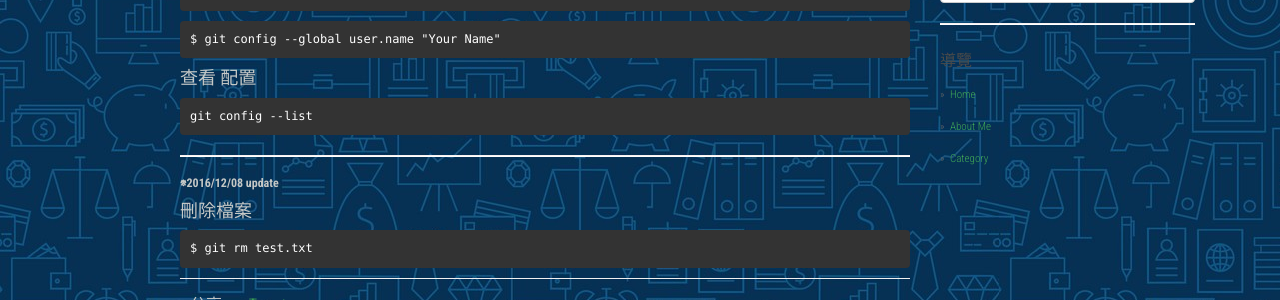
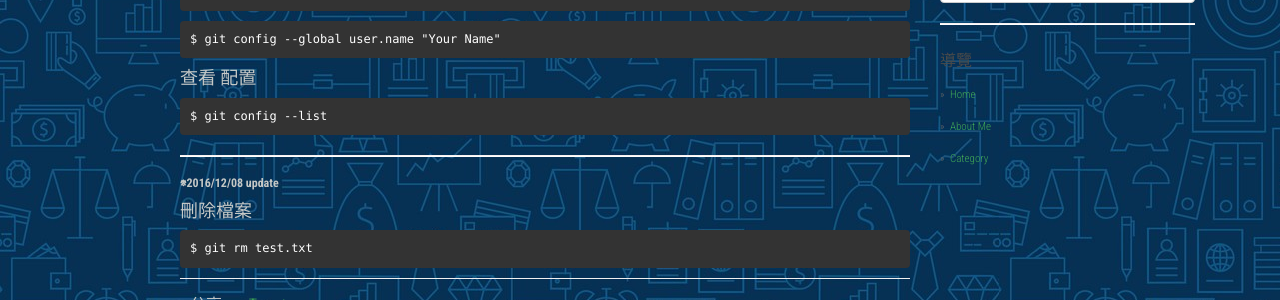
Before and after one commit to dyeat/dyeat.github.io, a Jekyll site: the page built from _posts/2018-11-25-github 常用指令.md, in a window 1280 px wide and 900 px high, scrolled down 897 px. Shown: the part 338-638 px from the top of the window. Built offline with Jekyll 4.4.1, drawn with Linux system fonts in a browser that asks for light colours; nearby versions of some CDN libraries; comment, search, counter and statistics services are not loaded.

```diff
--- a/_posts/2018-11-25-github 常用指令.md
+++ b/_posts/2018-11-25-github 常用指令.md
@@ -48,7 +48,7 @@ origin  https://github.com/dyeat/dyeat.github.io (push)</pre>
 <pre>$ git config --global user.name "Your Name"</pre>
 
 #### 查看 配置
-<pre>git config --list</pre>
+<pre>$ git config --list</pre>
 
 ---
 
```
